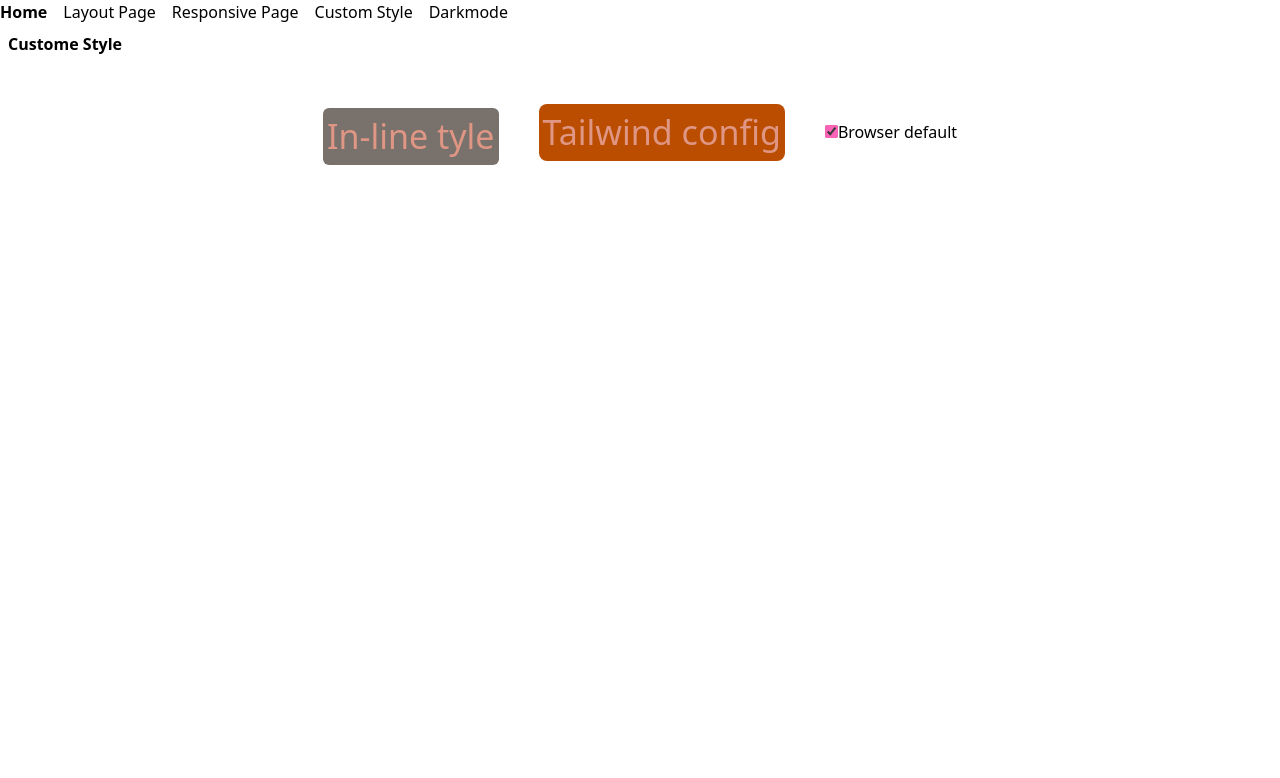
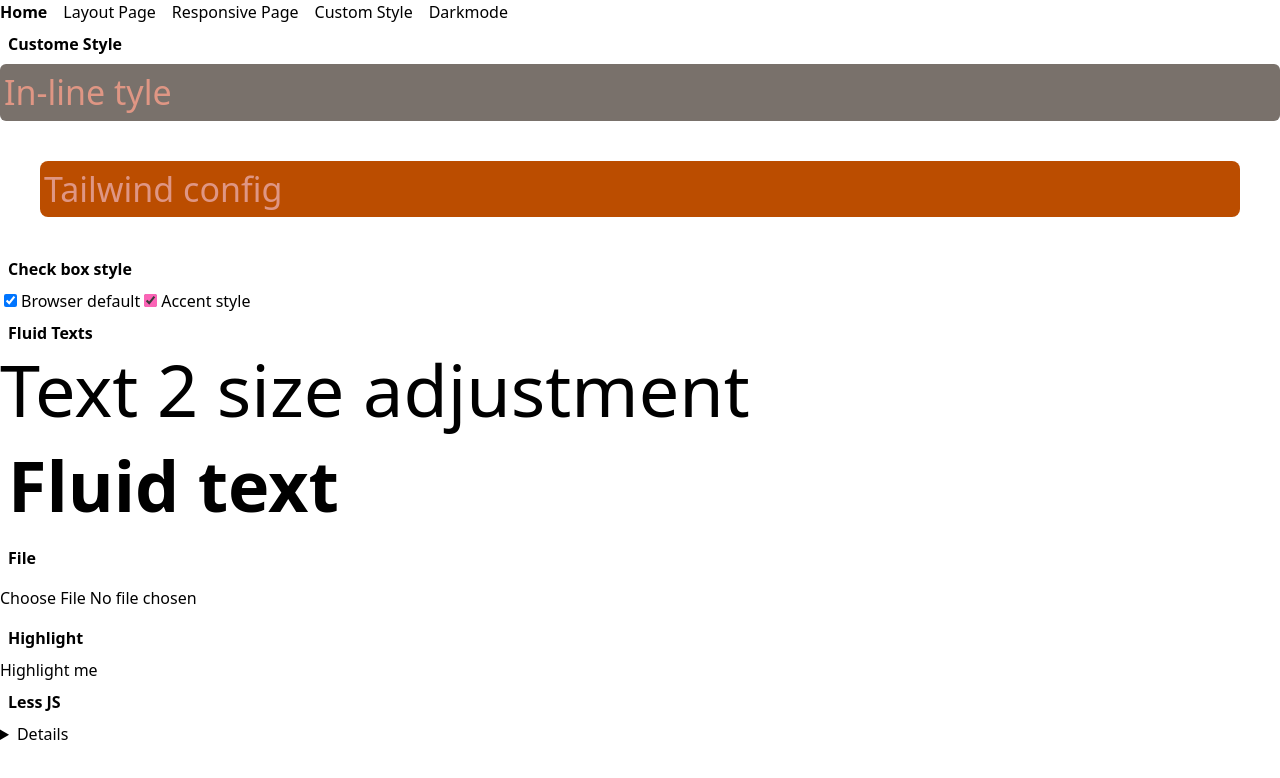
Before and after one commit to ChonCanCode/04-tailwindcss-playground, a React (Vite) app: page /customstyle in a window 1280 px wide. Shown: the top 778 px of the page. Built offline with nearby package versions, Linux system fonts and the light colour scheme.

Commit message:
tailwindcss basic completed

```diff
--- a/src/CustomStyle.tsx
+++ b/src/CustomStyle.tsx
@@ -2,15 +2,40 @@
   return (
     <>
       <h1>Custome Style</h1>
-      <div className="flex-center">
+      <div className="flex-col">
         <p>In-line tyle</p>
         <p className="card">Tailwind config</p>
         <div>
+          <h1>Check box style</h1>
           <label>
-            <input type="checkbox" className="accent-pink-400" checked />
+            <input type="checkbox" className="m-1" checked />
             Browser default
           </label>
+          <label>
+            <input type="checkbox" className="accent-pink-400 m-1" checked />
+            Accent style
+          </label>
         </div>
+        <h1>Fluid Texts</h1>
+        <div>
+          <h3 className="sm:text-7xl text-2xl">Text 2 size adjustment</h3>
+          <h1 className="text-[min(10vw,70px)]">Fluid text</h1>
+        </div>
+      </div>
+      <h1>File</h1>
+      <div>
+        <label className="my-4 block">
+          <input type="file" className="" />
+        </label>
+      </div>
+      <h1>Highlight</h1>
+      <div className="selection:bg-amber-700 selection:text-amber-50">
+        <h3>Highlight me</h3>
+      </div>
+
+      <h1>Less JS</h1>
+      <div>
+        <details></details>
       </div>
     </>
   );
```
